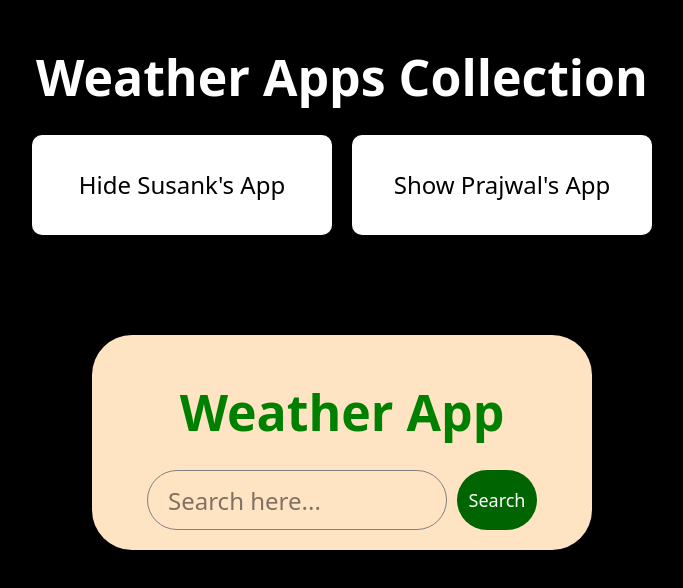
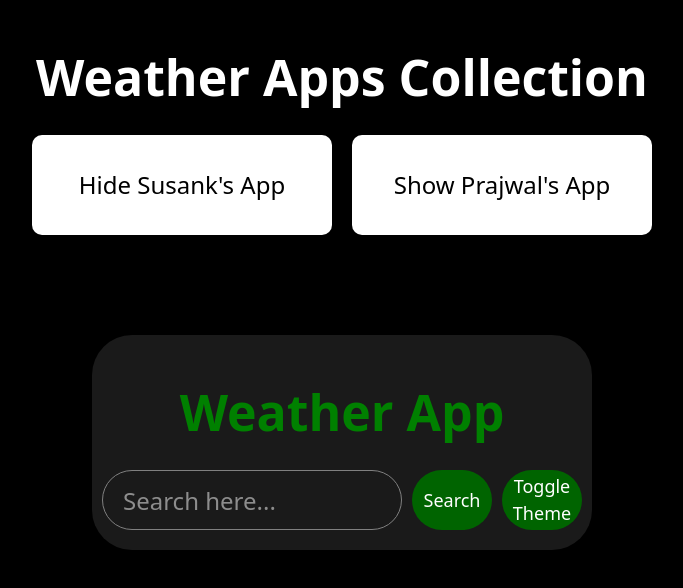
Before and after one commit to susankbaniya/Dailyprogress, a React (Vite) app in the folder weather/: page / in a window 1280 px wide. Both pictures are taken after a click on the button "Show Susank's App". Shown: the top 588 px of the page, without its empty margins (298-981 px from the left). Built offline with nearby package versions, Linux system fonts and the light colour scheme.

Commit message:
Today Context redux

```diff
--- a/weather/package.json
+++ b/weather/package.json
@@ -11,12 +11,14 @@
     "deploy": "gh-pages -d dist"
   },
   "dependencies": {
+    "@reduxjs/toolkit": "^2.8.2",
     "@tailwindcss/vite": "^4.1.7",
     "axios": "^1.9.0",
     "axios-hooks": "^5.1.1",
     "react": "^19.1.0",
     "react-dom": "^19.1.0",
     "react-icons": "^5.5.0",
+    "redux": "^5.0.1",
     "tailwindcss": "^4.1.7"
   },
   "devDependencies": {
--- a/weather/src/App.jsx
+++ b/weather/src/App.jsx
@@ -4,8 +4,11 @@ import WeatherApp from "./Components/Weather";
 // import Home from "./pages/Home";
 import './App.css';
 import Prajwal from "./Components/Prajwal";
+import { ThemeProvider } from './CustomHooks/ThemeContext';
+
 
 function App() {
+
   const [activeApps, setActiveApps] = useState({
     susank: false,
     prajwal: false,
@@ -19,6 +22,7 @@ function App() {
   };
 
   return (
+    <ThemeProvider>
     <div className="app-container">
       <div className="header">
         <h1 className="title">Weather Apps Collection</h1>
@@ -60,6 +64,7 @@ function App() {
         </div>
       )}
     </div>
+    </ThemeProvider>
   );
 }
 
--- a/weather/src/Components/Weather.jsx
+++ b/weather/src/Components/Weather.jsx
@@ -2,6 +2,7 @@ import React, { useState } from 'react';
 import './Weather.css';
 import { handlekeypress } from '../Utils/handlekeypresss';
 import useGet from '../CustomHooks/UseGet';
+import { useTheme } from '../CustomHooks/ThemeContext';
 import {
   getEmptyCityError,
   getCityNotFoundError,
@@ -19,6 +20,7 @@ const Weather = () => {
   const [errorMsg, setErrorMsg] = useState('');
 
   const { get, error } = useGet();
+  const { theme, toggleTheme } = useTheme()
 
   const fetchWeather = async () => {
     if (!city.trim()) {
@@ -59,8 +61,13 @@ const Weather = () => {
   };
 
   return (
-    <div className="Weather">
-      <div className="Weatherwrapper">
+    <div
+   className="Weather"
+    >
+      <div className="Weatherwrapper" style={{
+  backgroundColor: theme === 'light' ? '#fff' : '#1a1a1a',
+  color: theme === 'light' ? '#000' : '#fff',
+}} >
         <div className="h1div">
           <h1>Weather App</h1>
         </div>
@@ -74,6 +81,7 @@ const Weather = () => {
             onKeyDown={(e) => handlekeypress(e, fetchWeather)}
           />
           <button onClick={fetchWeather}>Search</button>
+          <button onClick={toggleTheme}>Toggle Theme</button> {/* Add theme toggle */}
         </div>
 
         {errorMsg && <p className="error">{errorMsg}</p>}
--- /dev/null
+++ b/weather/src/CustomHooks/ThemeContext.jsx
@@ -0,0 +1,17 @@
+
+import { createContext, useContext, useState } from 'react';
+
+const ThemeContext = createContext();
+
+export const ThemeProvider = ({ children }) => {
+  const [theme, setTheme] = useState('dark');
+  const toggleTheme = () => setTheme(theme === 'light' ? 'dark' : 'light');
+
+  return (
+    <ThemeContext.Provider value={{ theme, toggleTheme }}>
+      {children}
+    </ThemeContext.Provider>
+  );
+};
+
+export const useTheme = () => useContext(ThemeContext);
```
Also changed, not shown: weather/src/Redux/store.jsx (added), 1 other file (tests, documents, lock files or other folders).
